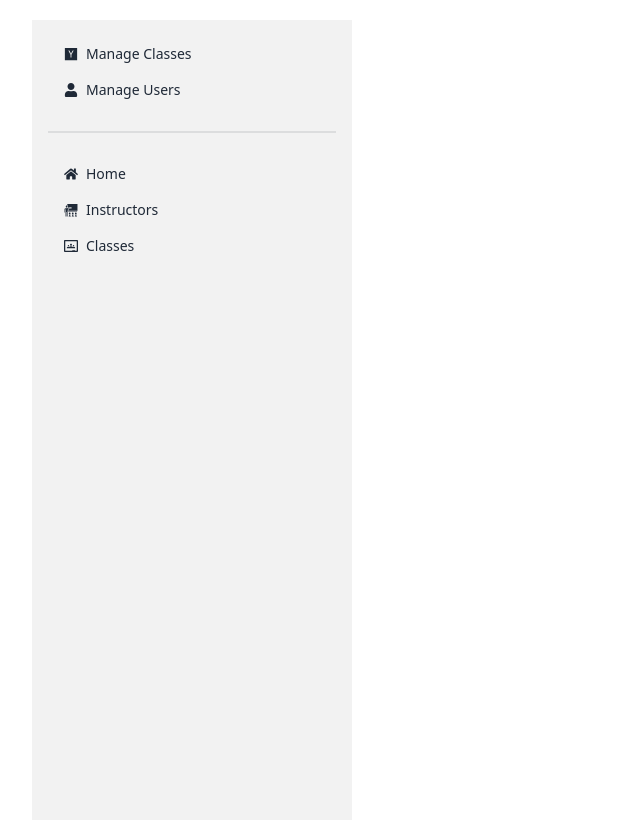
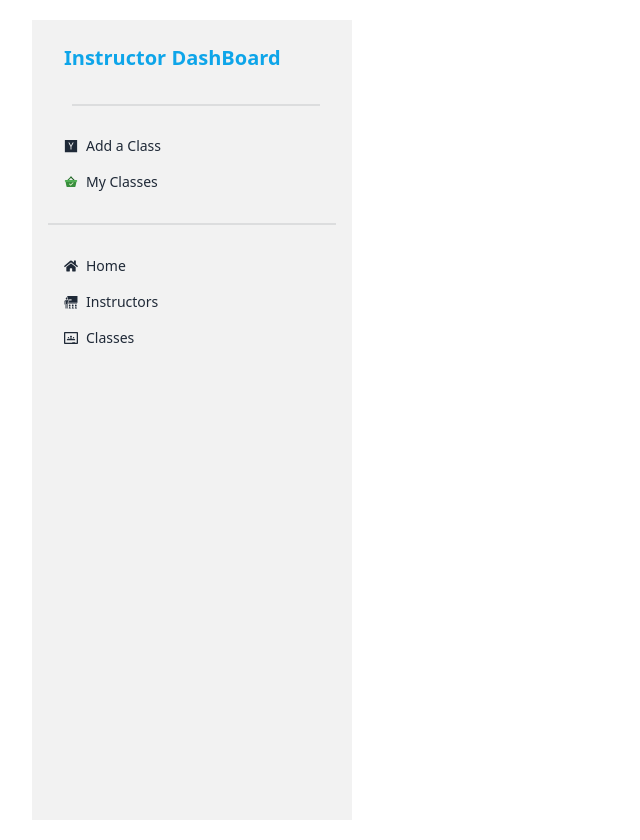
Before and after one commit to Sabbir386/broadcast-brilliance-institude-client, a React (Vite) app: page /dashboard in a window 1280 px wide. Shown: the whole page, without its empty margins (0-640 px from the left). Built offline with nearby package versions, Linux system fonts and the light colour scheme; no server answers; sample sign-in values are in the browser's storage.

Commit message:
added  instructor dashboard

```diff
--- a/src/Componenets/Dashboard/Dashboard.jsx
+++ b/src/Componenets/Dashboard/Dashboard.jsx
@@ -8,7 +8,8 @@ import { SiGoogleclassroom } from 'react-icons/si';
 
 
 const Dashboard = () => {
-    const Admin = true;
+    const Admin = false;
+    const Instructor = true;
 
     return (
         <div className="drawer lg:drawer-open">
@@ -23,7 +24,10 @@ const Dashboard = () => {
                 <ul className="menu p-4 w-80 h-full bg-base-200 text-base-content">
 
                     {
+                        // AdminDashboard
                         Admin ? <>
+                            <h3 className='text-xl font-semibold text-sky-500'>Admin DashBoard</h3>
+                            <div className="divider"></div>
                             <><li>
                                 <NavLink to='/dashboard/manageClasses'>
                                     <FaHackerNews></FaHackerNews> Manage Classes</NavLink>
@@ -32,12 +36,26 @@ const Dashboard = () => {
 
                         </>
                             :
+                            // instructor dashboard
+                            Instructor ? <><li>
+                                <h3 className='text-xl font-semibold text-sky-500'>Instructor DashBoard</h3>
+                                <div className="divider"></div>
+                                <NavLink to='/dashboard/addaclass'>
+                                    <FaHackerNews></FaHackerNews> Add a Class</NavLink>
+                            </li>
+                                <li><NavLink to='/dashboard/myclasses'><FcPaid /> My Classes</NavLink></li></>
 
-                            <><li>
-                                <NavLink to='/dashboard/myselectedclass'>
-                                    <FaHackerNews></FaHackerNews> My Selected Class</NavLink>
-                            </li>
-                                <li><NavLink to='/dashboard/myenrolledclasses'><FcPaid /> My Enrolled Class</NavLink></li></>
+
+                                :
+                                // Student dashboard
+
+                                <><li>
+                                    <h3 className='text-xl font-semibold text-sky-500'>Student DashBoard</h3>
+                                    <div className="divider"></div>
+                                    <NavLink to='/dashboard/myselectedclass'>
+                                        <FaHackerNews></FaHackerNews> My Selected Class</NavLink>
+                                </li>
+                                    <li><NavLink to='/dashboard/myenrolledclasses'><FcPaid /> My Enrolled Class</NavLink></li></>
                     }
 
 
--- /dev/null
+++ b/src/InstructorDashboard/AddAClass.jsx
@@ -0,0 +1,11 @@
+import React from 'react';
+
+const AddAClass = () => {
+    return (
+        <div>
+
+        </div>
+    );
+};
+
+export default AddAClass;
--- /dev/null
+++ b/src/InstructorDashboard/MyClasses.jsx
@@ -0,0 +1,11 @@
+import React from 'react';
+
+const MyClasses = () => {
+    return (
+        <div>
+
+        </div>
+    );
+};
+
+export default MyClasses;
```
Also changed, not shown: src/Routes/Routes.jsx (+10 -0 lines).
